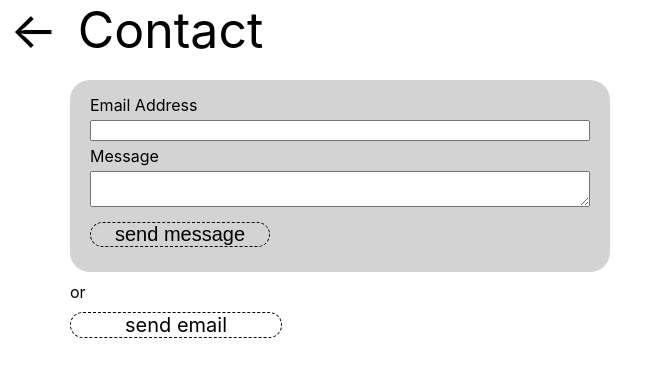
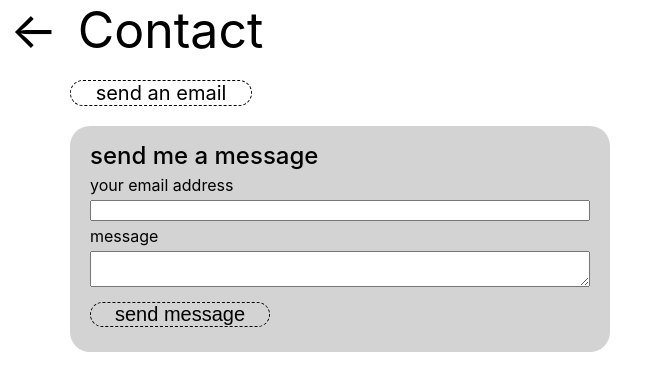
Before and after one commit to jackrandol/jackr-portfolio, a React (Create React App) app: page /contact in a window 1280 px wide. Shown: the top 390 px of the page, without its empty margins (0-657 px from the left). Built offline with nearby package versions, Linux system fonts and the light colour scheme.

Commit message:
deploy ready

```diff
--- a/src/App.css
+++ b/src/App.css
@@ -214,17 +214,17 @@ a {
   align-items: center;
   justify-content: center;
   font-style: normal;
-  padding: 0px 15px;
-  background-color: transparent;
   border: 1px dashed black;
   border-radius: 20px;
-  margin: 10px 0px;
   font-size: 20px;
   width: 180px;
   cursor: pointer;
+  margin-bottom: 20px;
+  margin-top: 10px;
 }
 
-.emailForm-button:hover {
+.emailForm-button:hover,
+.contact-email:hover {
   background-color: black;
   color: white;
   border-radius: 40px;
--- a/src/Contact.js
+++ b/src/Contact.js
@@ -10,10 +10,11 @@ function ContactForm() {
 
   return (
     <form className='emailForm' onSubmit={handleSubmit}>
-      <label htmlFor='email'>Email Address</label>
+      <h2>send me a message</h2>
+      <label htmlFor='email'>your email address</label>
       <input id='email' type='email' name='email' />
       <ValidationError prefix='Email' field='email' errors={state.errors} />
-      <label htmlFor='message'>Message</label>
+      <label htmlFor='message'>message</label>
       <textarea id='message' name='message' />
       <ValidationError prefix='Message' field='message' errors={state.errors} />
       <button
@@ -37,11 +38,10 @@ function Contact() {
         <p className='about'>Contact</p>
       </div>
       <div className='projects'>
+        <a href='mailto:jackrandol@gmail.com'>
+          <div className='contact-email'>send an email</div>
+        </a>
         <ContactForm />
-        <p>or</p>
-        <div className='contact-email'>
-          <a href='mailto:jackrandol@gmail.com'>send email</a>
-        </div>
       </div>
     </div>
   );
--- a/src/Projects.js
+++ b/src/Projects.js
@@ -24,6 +24,7 @@ function Projects() {
                   <p>{project.description}</p>
                   <h2>Features:</h2>
                   <p>{project.features}</p>
+                  {project.requestPassword && <p>{project.requestPassword}</p>}
                 </div>
                 <div className='projects-tech'>
                   <h2>Tech Stack:</h2>
```
Also changed, not shown: 2 other files (tests, documents, lock files or other folders).
